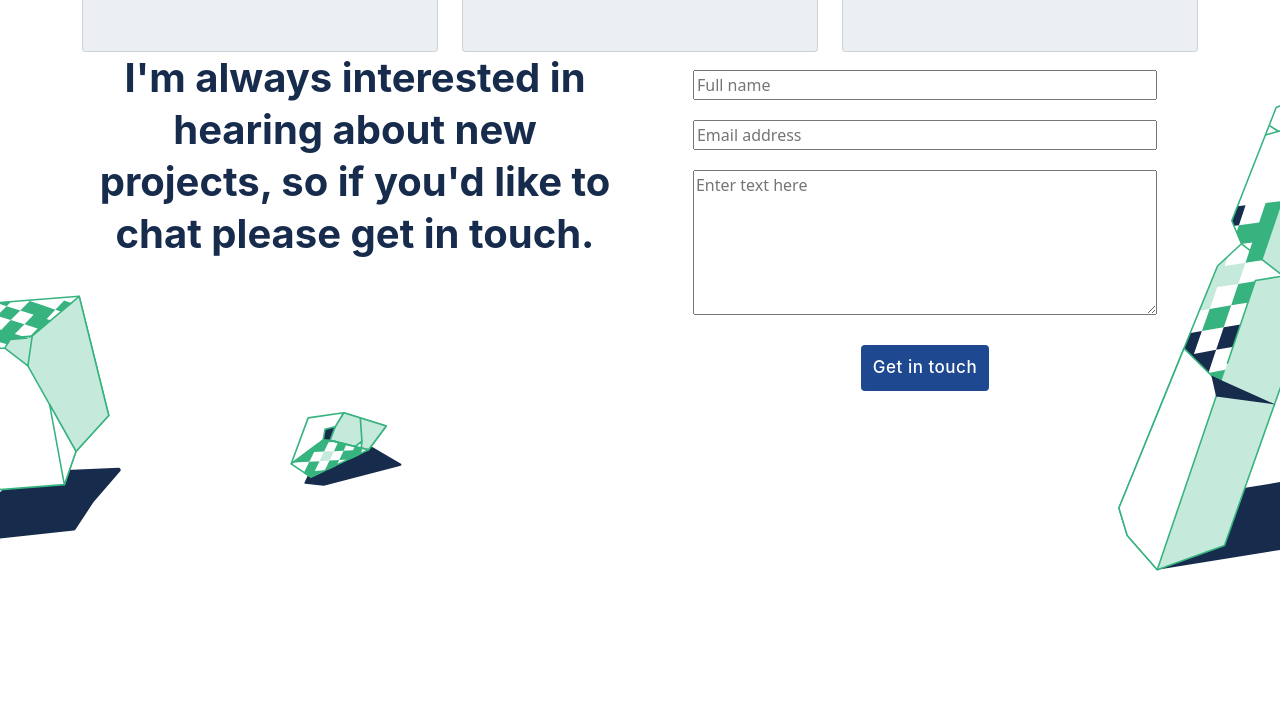
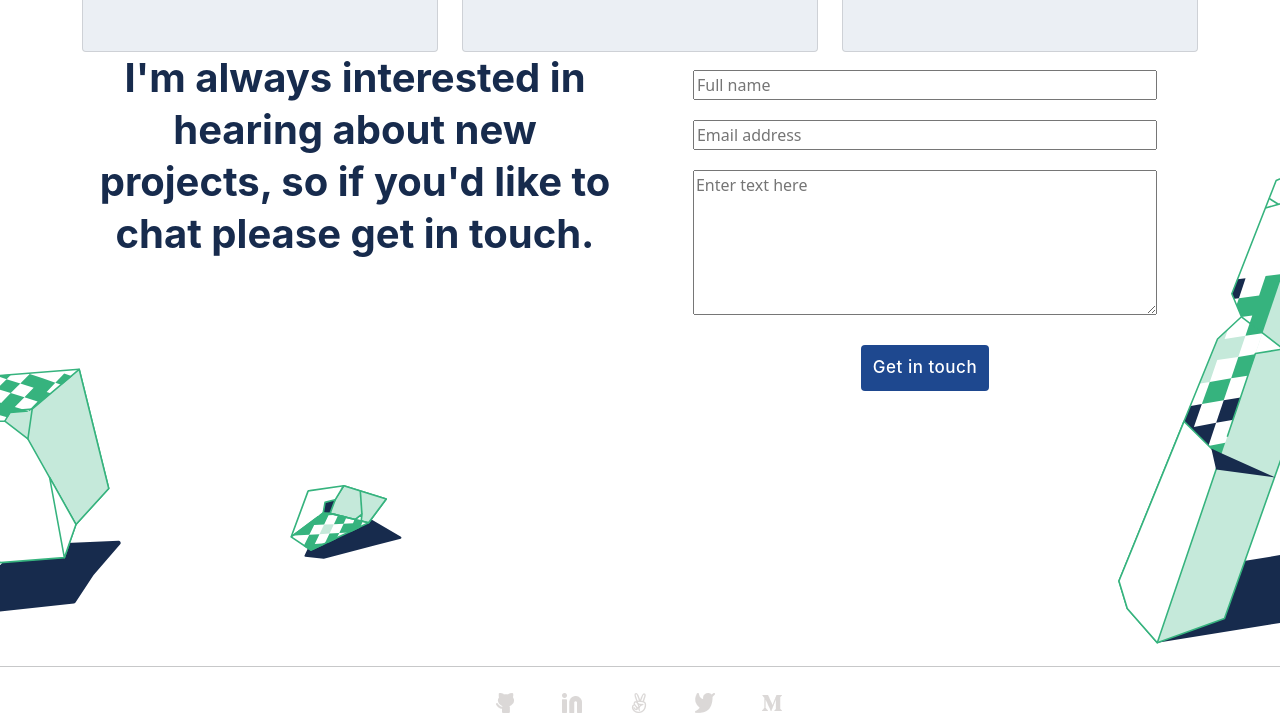
Before and after one commit to MICHAELMUNAVU83/portfolio-bootstrap, a plain HTML site: page index.html in a window 1280 px wide. Shown: the part 2504-3227 px from the top of the page. Before the commit the page ends 3154 px from the top, so only its background shows below. Drawn offline with nearby package versions, Linux system fonts and the light colour scheme; a web font is replaced by a local one.

Commit message:
Add footer to the html

```diff
--- a/index.html
+++ b/index.html
@@ -258,6 +258,29 @@
 
     </section>
 
+    <hr>
+   <footer>
+    <div class="container">
+        <div class="row" id="nav-links">
+          <div class="col">
+            <a href="#"><img src="pics/github.png" alt=""></a>
+          </div>
+          <div class="col">
+            <a href="#"><img src="pics/linkedin.png" alt=""></a>
+          </div>
+          <div class="col">
+            <a href="#"><img src="pics/angelist.png" alt=""></a>
+          </div>
+          <div class="col">
+            <a href="#"><img src="pics/twitter.png" alt=""></a>
+          </div>
+          <div class="col">
+            <a href="#"><img src="pics/medium.png" alt="medium"></a>
+          </div>
+        </div>
+      </div>
+
+   </footer>
 
 
 
```
